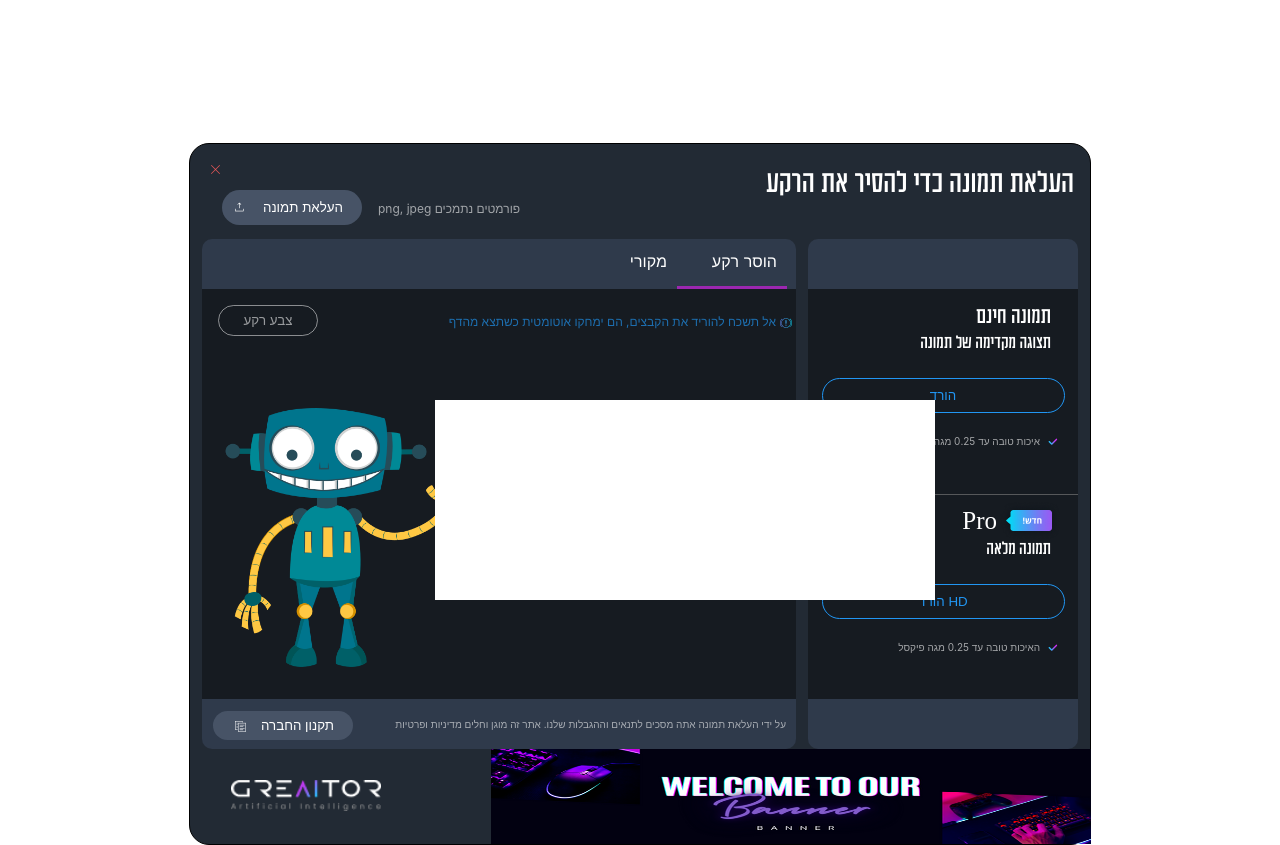
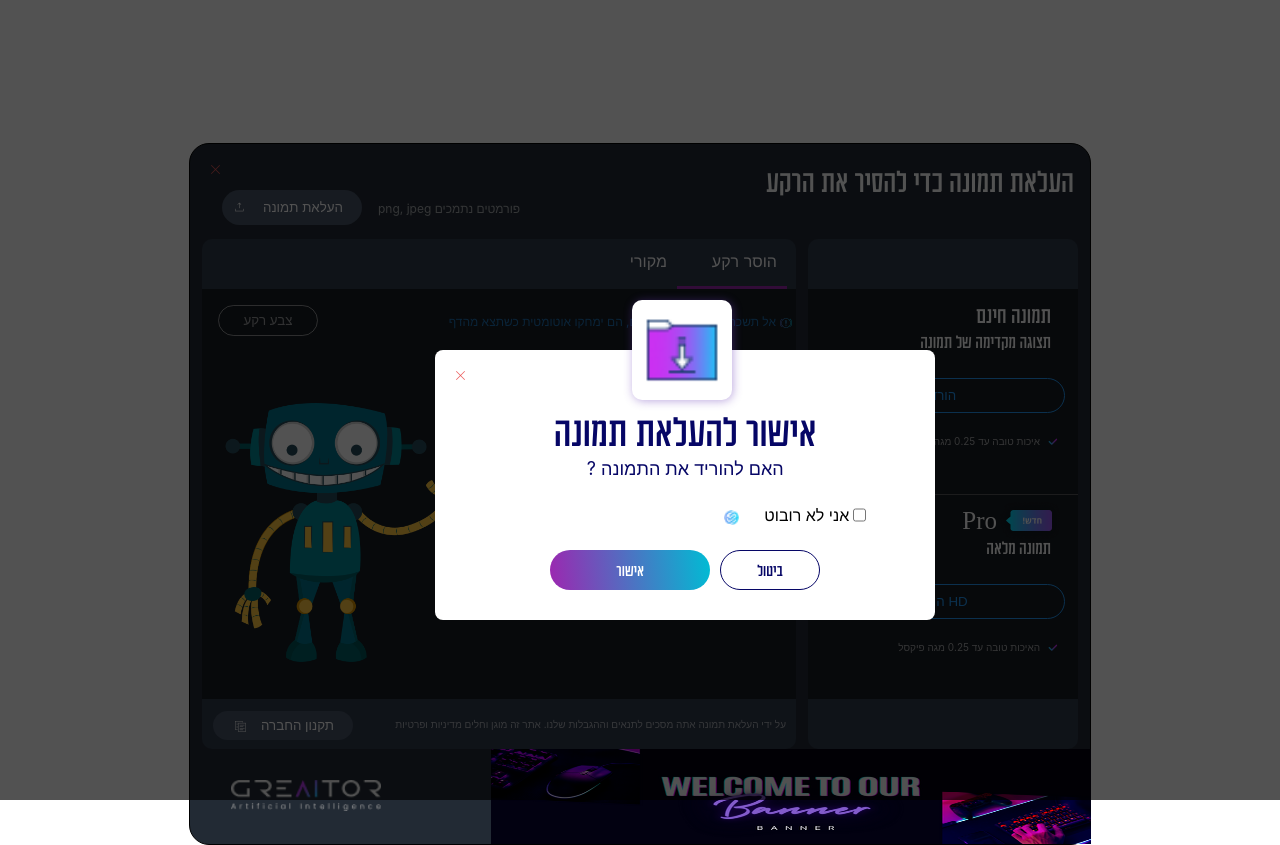
Before and after one commit to ItayMic/trial_page, a React (Create React App) app: page / in a window 1280 px wide. Both pictures are taken after a click on the button "הורד". Built offline with nearby package versions, Linux system fonts and the light colour scheme.

Commit message:
update 4

```diff
--- a/src/Bg.css
+++ b/src/Bg.css
@@ -96,6 +96,7 @@
     background-position: 21px 9px;
     text-align: right;
     padding-right: 19px;
+    cursor: pointer;
 }
 
 .takanon_text{
@@ -146,3 +147,11 @@
 .selected_tab{
     border-bottom: 3px solid #9C27B0;
 }
+
+.layout{
+    background-color: #000000ad;
+    width: 100%;
+    height: 100%;
+    position: absolute;
+    top:0;
+}
--- a/src/Bg.jsx
+++ b/src/Bg.jsx
@@ -9,15 +9,33 @@ import Download_img from './Download_img';
 import React, { useState } from 'react';
 import No_bg from './No_bg'
 import Download_popup from './Download_popup'
+import Eula from './Eula'
 
 function Bg() {
 
   const [selected_tab, setselected_tab] = useState(true);
+  const [show_download_popup, setshow_download_popup] = useState(false);
+  const [show_eula_popup, setshow_eula_popup] = useState(false);
 
   function choose_tab() {
      setselected_tab(!selected_tab);
   }
 
+  function show_download_popup_func(){
+     setshow_download_popup(true);
+  }
+
+  function close_popup_func(){
+    setshow_download_popup(false);
+  }
+
+  function show_eula() {
+    setshow_eula_popup(true);
+  }
+
+  function close_eula_func(){
+    setshow_eula_popup(false);
+  }
 
   return (
     <>
@@ -32,7 +50,7 @@ function Bg() {
            <div className='middle_div'>
             <div className='right_div'>
              <div className='right_div_inner'>
-                  <Download_img title="תמונה חינם" subtitle="תצוגה מקדימה של תמונה" top="true" btn_text="הורד" last_title="איכות טובה עד 0.25 מגה פיקסל"></Download_img>
+                  <Download_img show_download_popup_func={show_download_popup_func} title="תמונה חינם" subtitle="תצוגה מקדימה של תמונה" top="true" btn_text="הורד" last_title="איכות טובה עד 0.25 מגה פיקסל"></Download_img>
 
                   <Download_img title="Pro" subtitle="תמונה מלאה" top="false" btn_text="הורד HD" last_title="האיכות טובה עד 0.25 מגה פיקסל"></Download_img>
 
@@ -52,7 +70,7 @@ function Bg() {
       </div>
 
       <div className='left_div_footer'>
-        <button className='takanon_btn'> תקנון החברה </button>
+        <button className='takanon_btn' onClick={show_eula}> תקנון החברה </button>
 
         <div className='takanon_text'> על ידי העלאת תמונה אתה מסכים לתנאים וההגבלות שלנו. אתר זה מוגן וחלים מדיניות ופרטיות </div>
       </div>
@@ -68,8 +86,17 @@ function Bg() {
 
   </div>
 
+
+
 </div>
-<Download_popup></Download_popup>
+{show_download_popup? <>
+<div className='layout'> </div>
+<Download_popup close_popup_func={close_popup_func}> </Download_popup></>: <></>}
+
+
+{show_eula_popup? <>
+<div className='layout'> </div>
+<Eula close_eula_func={close_eula_func}></Eula></>:<></>}
 
 </>
   );
--- a/src/Download_img.css
+++ b/src/Download_img.css
@@ -39,6 +39,7 @@
     margin-top: 25px;
     height: 35px;
     border-radius: 25px;
+    cursor: pointer;
 }
 
 .last_title{
--- a/src/Download_img.jsx
+++ b/src/Download_img.jsx
@@ -3,6 +3,9 @@ import new_img from './assets/new.png'
 import check from './assets/check.png'
 
 function Download_img(props) {
+    function show_popup_download() {
+        props.show_download_popup_func();
+    }
     return (
         <div className={'download_img_cont ' + ( props.top=="false" ? 'download_img_cont_border': '')}>
            <div className={"download_img_title " + (props.top=="true" ? "padding_top_title" : '')}  >{props.title} </div>
@@ -11,7 +14,7 @@ function Download_img(props) {
 
            <div className='download_img_subtitle'> {props.subtitle} </div>
 
-           <button className='download_btn'> {props.btn_text}</button>
+           <button className='download_btn' onClick={show_popup_download}> {props.btn_text}</button>
            <img className='check_img' src={check} />
            <div className='last_title'> {props.last_title} </div>
         </div>
--- a/src/Download_popup.css
+++ b/src/Download_popup.css
@@ -1,8 +1,94 @@
-.download_popup_cont{
+
+.download_popup_cont_top{
+
+   .download_popup_cont{
     background-color: white;
     width: 500px;
-    height: 200px;
+    height: 270px;
     position: absolute;
-    top: 400px;
+    top: 350px;
     left: 34%;
+    border-radius: 8px;
 }
+
+   .top_div{
+    width: 100px;
+    height: 100px;
+    position: absolute;
+    left: 197px;
+    top: -50px;
+    background-color: white;
+    box-shadow: 1px 1px 10px #673ab770;
+    border-radius: 10px;
+    background-image: url(./assets/Downloads\ Folder.png);
+    background-repeat: no-repeat;
+    background-size: 80%;
+    background-position: 10px 10px;
+}
+
+   .download_title{
+    text-align: center;
+    margin-top: 52px;
+    font-size: 46px;
+    font-family: 'Aduma';
+    color: #060666;
+}
+
+   .download_subtitle{
+    text-align: center;
+    direction: rtl;
+    color: #060666;
+    font-size: 18px;
+}
+
+   .checkbox_cont{
+    display: flex;
+    flex-direction: row-reverse;
+    margin-right: 66px;
+    margin-top: 25px;
+}
+
+   .not_robot_img{
+    width: 15px;
+    height: 15px;
+    margin-right: 25px;
+    margin-top: 5px;
+}
+
+   .cancel_btn{
+    border: 1px solid #060666;
+    background-color: transparent;
+    width: 100px;
+    height: 40px;
+    border-radius: 25px;
+    font-family: 'Aduma';
+    font-size: 18px;
+    color: #060666;
+    cursor: pointer;
+}
+
+   .approve_btn{
+    width: 160px;
+    height: 40px;
+    border-radius: 25px;
+    font-family: 'Aduma';
+    font-size: 18px;
+    color: white;
+    background: linear-gradient(263deg, #00BCD4, #9C27B0);
+    border: 0;
+}
+
+   .download_btn_cont{
+    display: flex;
+    justify-content: center;
+    gap: 10px;
+    margin-top: 25px;
+    flex-direction: row-reverse;
+}
+
+    .close_img{
+        cursor: pointer;
+    }
+
+
+}
--- a/src/Download_popup.jsx
+++ b/src/Download_popup.jsx
@@ -1,9 +1,35 @@
 import './Download_popup.css'
+import close_img from './assets/close.png'
+import not_robot from './assets/not_robot.png'
 function Download_popup(props) {
+
+    function close_download_popup(){
+        props.close_popup_func();
+    }
+
 return (
+   <div className='download_popup_cont_top'>
     <div className='download_popup_cont'>
+        <div className='top_div'></div>
 
-    </div>
+        <img src={close_img} className='close_img' onClick={close_download_popup}/>
+
+        <div className='download_title'> אישור להעלאת תמונה </div>
+
+        <div className='download_subtitle'> האם להוריד את התמונה ?</div>
+
+        <div className='checkbox_cont'>
+            <input type='checkbox' />
+            <div> אני לא רובוט </div>
+            <img src={not_robot} className='not_robot_img' />
+        </div>
+
+        <div className='download_btn_cont'>
+             <button className='cancel_btn' onClick={close_download_popup}>ביטול</button>
+             <button className='approve_btn'>אישור</button>
+        </div>
+      </div>
+   </div>
 );
 }
 
--- /dev/null
+++ b/src/Eula.css
@@ -0,0 +1,22 @@
+.eula_poup_cont{
+    background-color: white;
+    width: 500px;
+    height: 481px;
+    border: 1px solid black;
+    position: absolute;
+    top:216px;
+    left: 506px;
+    border-radius: 10px;
+}
+
+.close_eula{
+   position: absolute;
+   top:10px;
+   left:10px;
+   cursor: pointer;
+}
+
+.eula_popup_text{
+    margin-top: 34px;
+    margin-left: 40px;
+}
--- /dev/null
+++ b/src/Eula.jsx
@@ -0,0 +1,23 @@
+import './Eula.css';
+import close_img from './assets/close1.png'
+
+function Eula(props) {
+    function close_eula(){
+        props.close_eula_func()
+    }
+
+    return(
+        <div className='eula_poup_cont'>
+            <img src={close_img} className='close_eula' onClick={close_eula}/>
+               <div className='eula_popup_text'>
+                     gdsgsdfsdf
+                     fsdfsdfsdf
+                     gfdsgsgsdf
+
+              </div>
+
+        </div>
+    )
+}
+
+export default Eula;
--- a/src/No_bg.css
+++ b/src/No_bg.css
@@ -10,7 +10,7 @@
 
 .uploaded_img{
     width: 50%;
-    margin-top: 100px;
+    margin-top: 95px;
 }
 
 .no_bg_cont{
```
